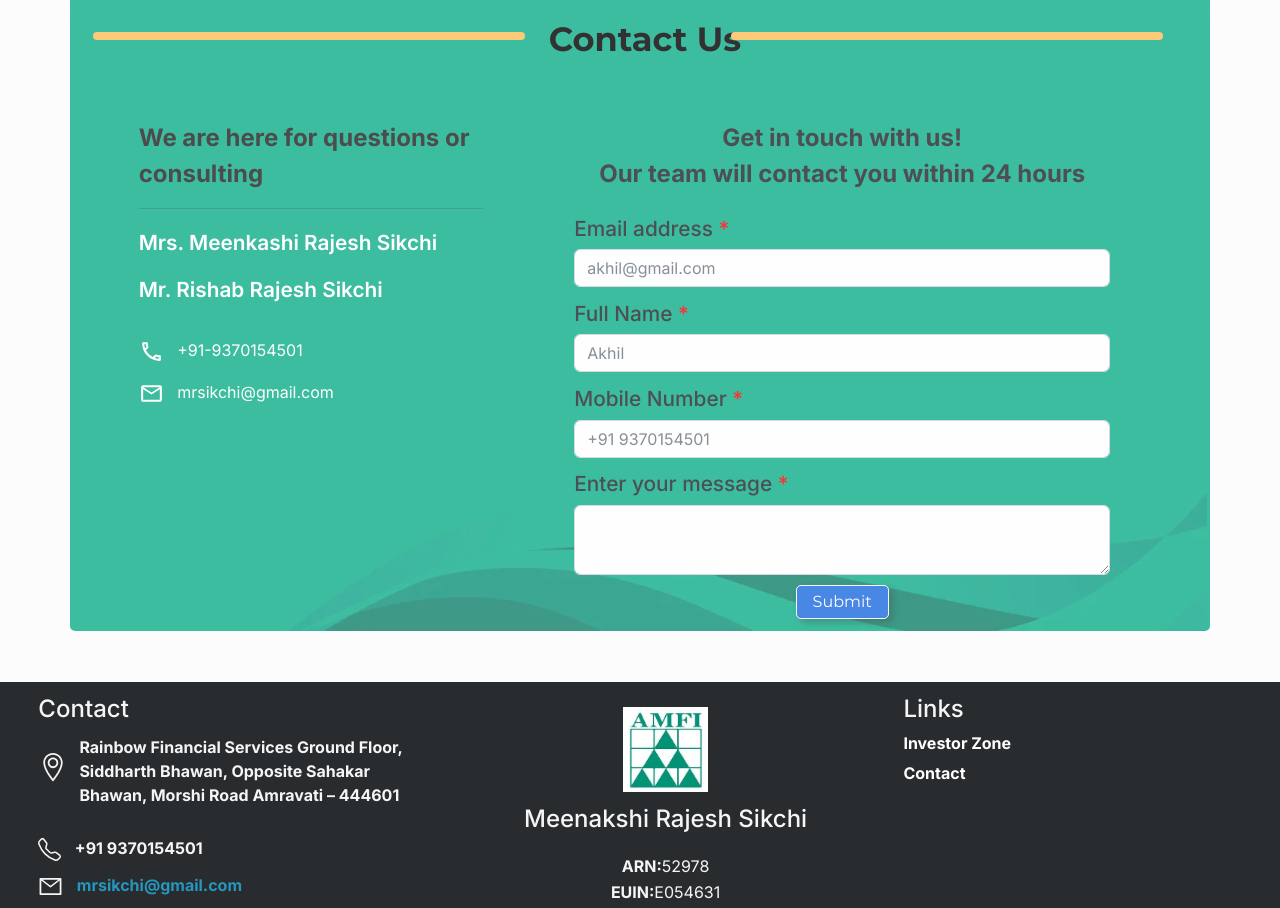
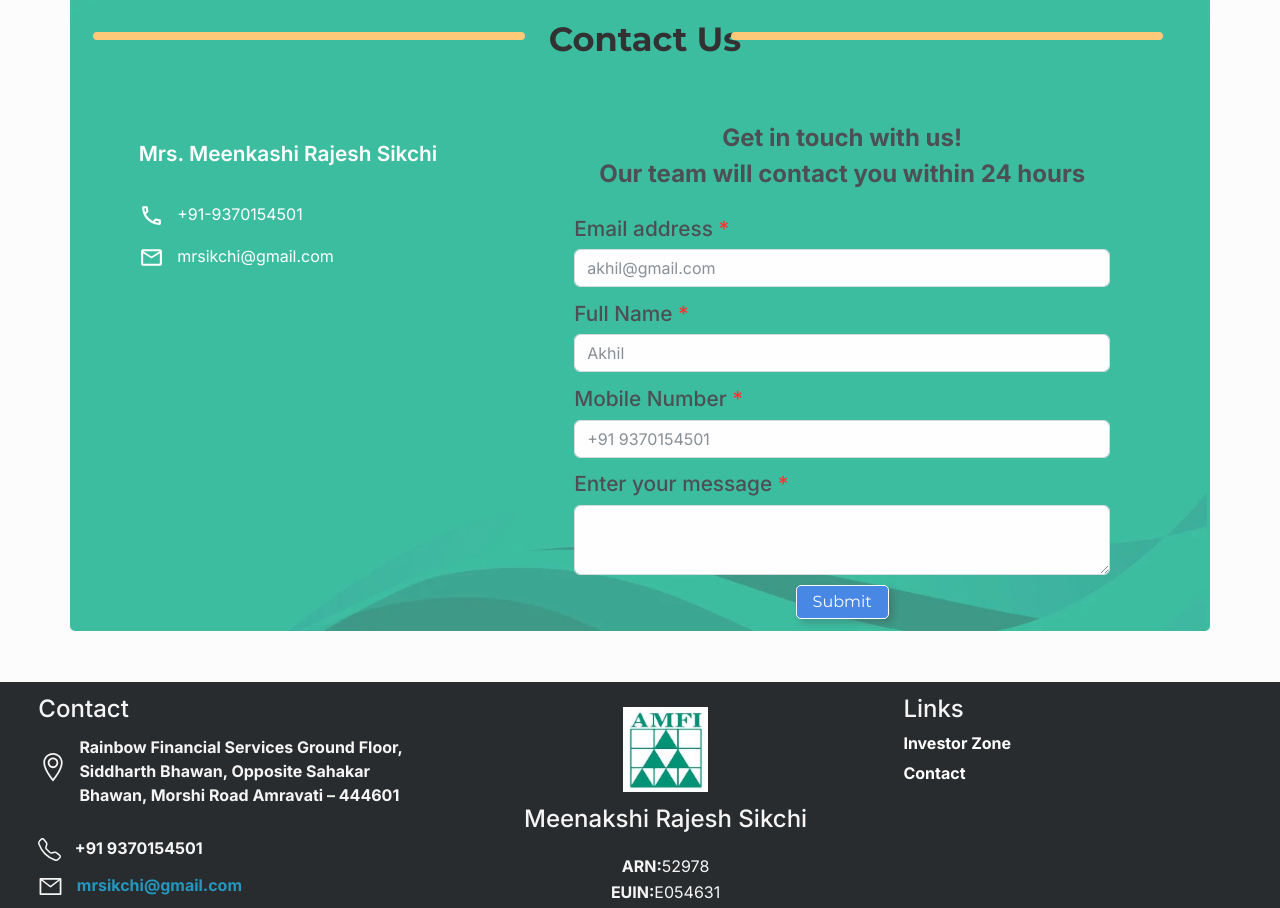
Before and after one commit to samprithkls/rainbow-financial-services, a React (Create React App) app: page / in a window 1280 px wide. Shown: the part 1580-2488 px from the top of the page. Built offline with nearby package versions, Linux system fonts and the light colour scheme.

Commit message:
To be Reversed Changes

```diff
--- a/src/components/Contact.js
+++ b/src/components/Contact.js
@@ -14,11 +14,11 @@ const Contact = () => {
             </div>
             <div className='row' style={{marginTop: '5%', marginLeft: '3%', paddingRight: '0'}}>
                 <div className='col-xl-4 col-lg-4 col-md-6 col-sm-6 col-xs-6 contact-details'>
-                    <span className="we-are" style={{fontSize: '1.5em', fontWeight: '700'}}>We are here for questions or consulting</span>
-                    <hr></hr>
+                    {/* <span className="we-are" style={{fontSize: '1.5em', fontWeight: '700'}}>We are here for questions or consulting</span>
+                    <hr></hr> */}
                     <div className='row' style={{marginTop: '5%', color:'white'}}>
                         <p className='contact-name'>Mrs. Meenkashi Rajesh Sikchi </p>
-                        <p className='contact-name'>Mr. Rishab Rajesh Sikchi</p>
+                        {/* <p className='contact-name'>Mr. Rishab Rajesh Sikchi</p> */}
                     </div>
                     <div className='row' style={{marginTop: '5%', color:'white'}}>
                     <a href="tel:+91937-015-4501" style={{textDecoration: 'none', color: 'white'}} > <p className='contact-phone'><MdOutlineLocalPhone size={25}/> &nbsp; +91-9370154501</p> </a>
```
